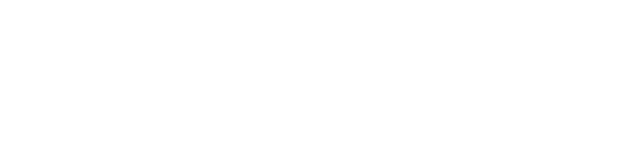
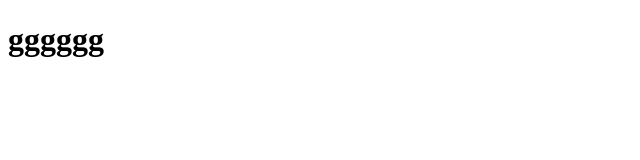
Before and after one commit to D1goXD/Diego, a plain HTML site: page index.html in a window 1280 px wide. Shown: the whole page, without its empty margins (0-640 px from the left). Drawn offline with Linux system fonts and the light colour scheme.

Commit message:
Update and rename Index.html to index.html

```diff
--- a/Index.html
+++ b/index.html
@@ -13,6 +13,8 @@
 
 <body>
 
+  <h1>gggggg</h1>
+
 </body>
 
 </html>
```
